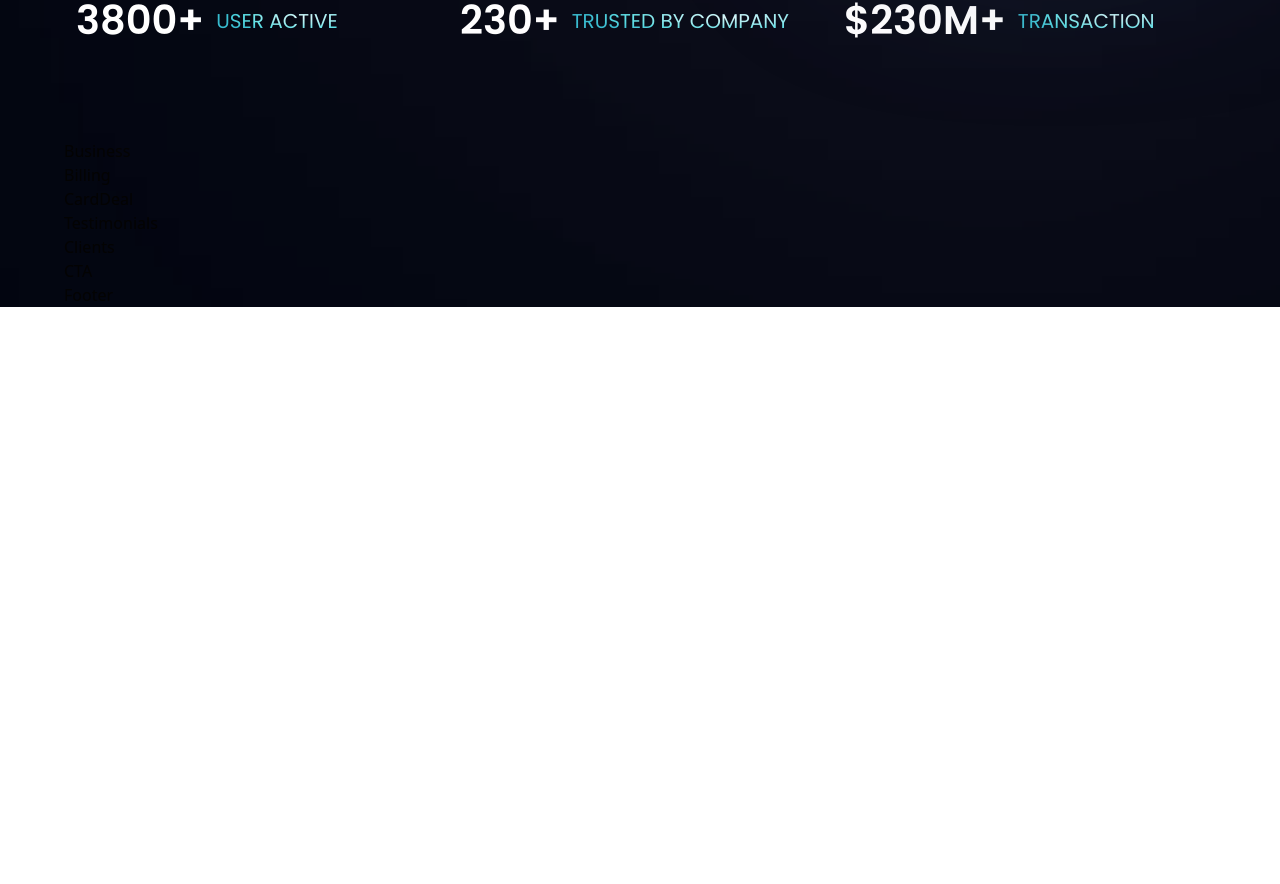
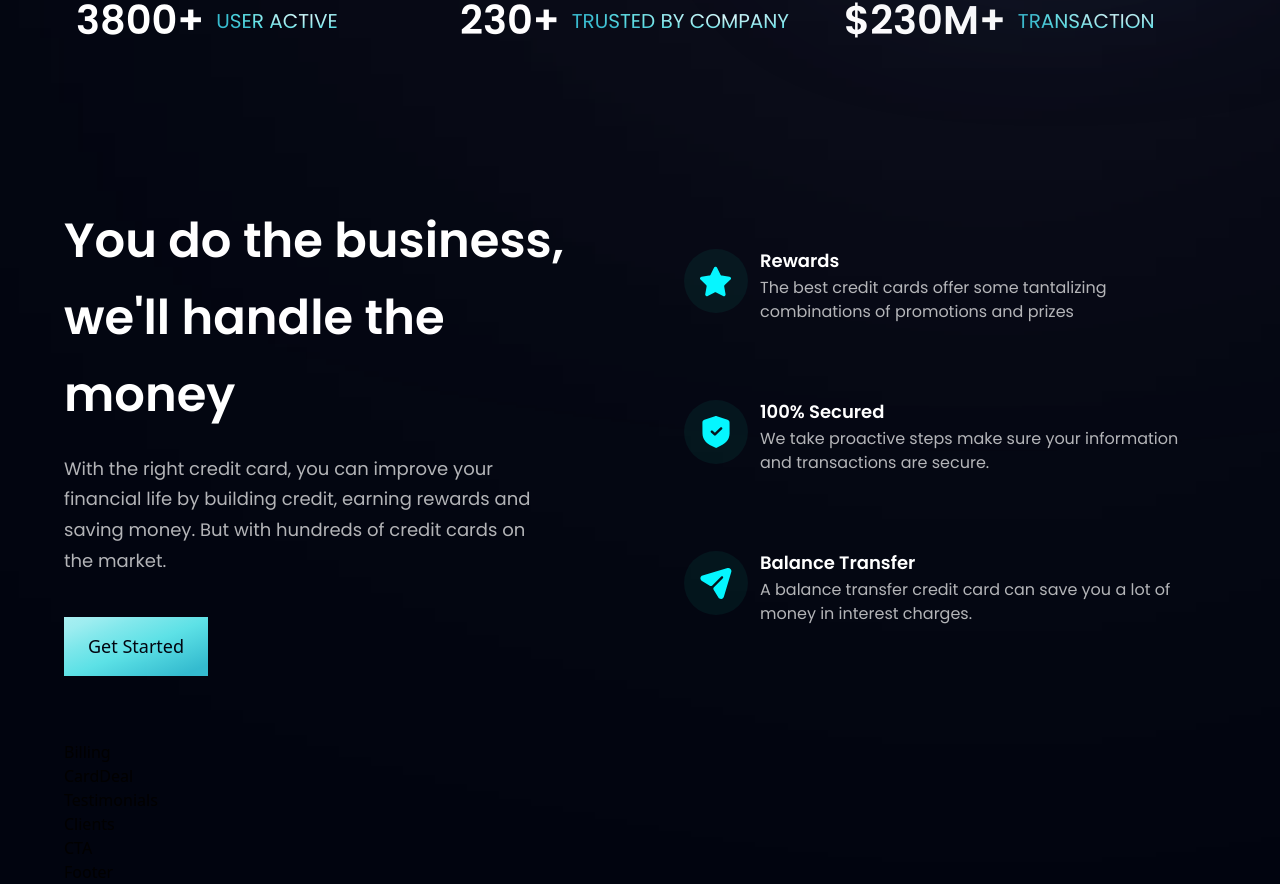
Before and after one commit to artikov/modern-bank-ui, a React (Vite) app: page / in a window 1280 px wide. Shown: the part 806-1690 px from the top of the page. Before the commit the page ends 1113 px from the top, so only its background shows below. Built offline with nearby package versions, Linux system fonts and the light colour scheme.

Commit message:
Business component done

```diff
--- a/src/components/Business.jsx
+++ b/src/components/Business.jsx
@@ -1,9 +1,54 @@
-import React from 'react'
+import React from "react";
+import { features } from "../constants";
+import styles, { layout } from "../style";
+import Button from "./Button";
+
+const FeatureCard = ({ icon, title, content, index }) => (
+  <div
+    className={`flex flex-row p-6 rounded-[20px] ${
+      index != features.length - 1 ? "mb-6" : "mb-0"
+    } feature-card`}
+  >
+    <div
+      className={`w-[64px] h-[64px] rounded-full ${styles.flexCenter} bg-dimBlue`}
+    >
+      <img src={icon} alt="icon" className="w-[50%] h-[50%] object-contain" />
+    </div>
+    <div className="flex-1 flex flex-col ml-3">
+      <h4 className="font-poppins font-semibold text-white text-[18px] leading-[23px] mb-1">
+        {title}
+      </h4>
+      <p className="font-poppins font-normal text-dimWhite text-[16px] leading-[24px] mb-1">
+        {content}
+      </p>
+    </div>
+  </div>
+);
 
 const Business = () => {
   return (
-    <div>Business</div>
-  )
-}
+    <section id="features" className={layout.section}>
+      <div className={layout.sectionInfo}>
+        <h2 className={styles.heading2}>
+          You do the business, <br className="sm:block hidden" /> we'll handle
+          the money
+        </h2>
+        <p className={`${styles.paragraph} max-w-[470px] mt-5`}>
+          With the right credit card, you can improve your financial life by
+          building credit, earning rewards and saving money. But with hundreds
+          of credit cards on the market.
+        </p>
 
-export default Business
+        <Button styles="mt-10" />
+      </div>
+
+      <div className={`${layout.sectionImg} flex-col`}>
+        {features.map((feature, index) => (
+          <FeatureCard key={feature.id} {...feature} index={index} />
+        ))}
+      </div>
+    </section>
+  );
+};
+
+export default Business;
--- a/src/components/Button.jsx
+++ b/src/components/Button.jsx
@@ -1,9 +1,14 @@
-import React from 'react'
+import React from "react";
 
-const Button = () => {
+const Button = ({ styles }) => {
   return (
-    <div>Button</div>
-  )
-}
+    <button
+      type="button"
+      className={`py-4 px-6 bg-blue-gradient font poppions font-medium text-[18px] text-primary outline-none ${styles}`}
+    >
+      Get Started
+    </button>
+  );
+};
 
-export default Button
+export default Button;
```
